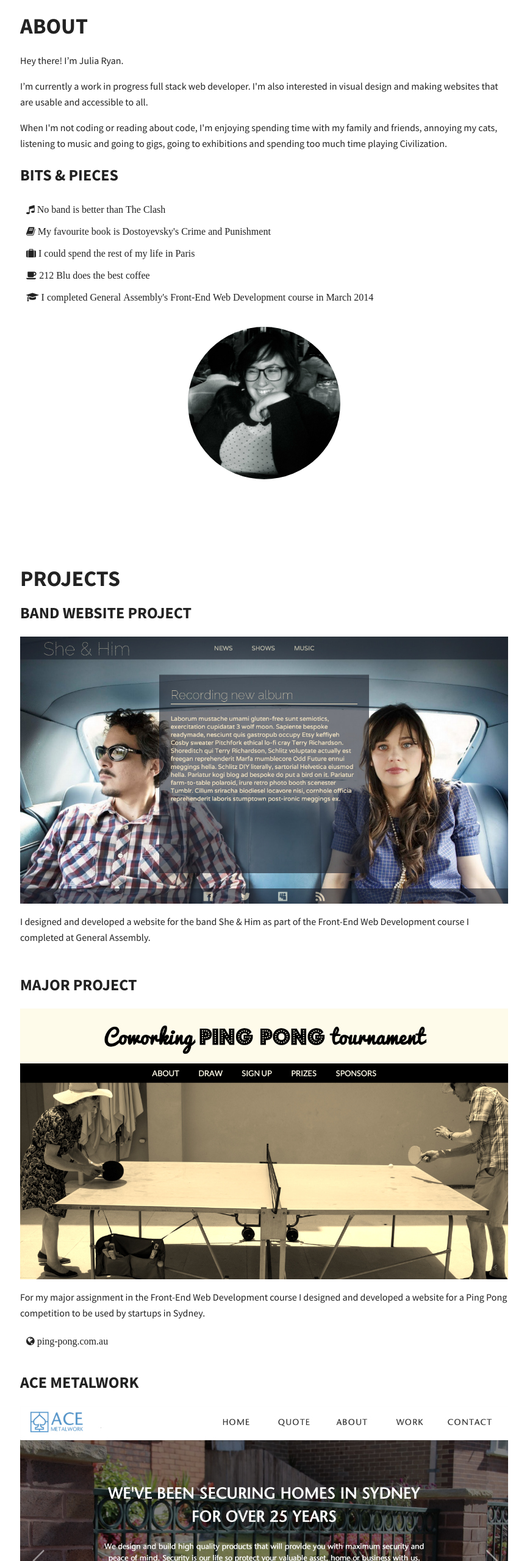
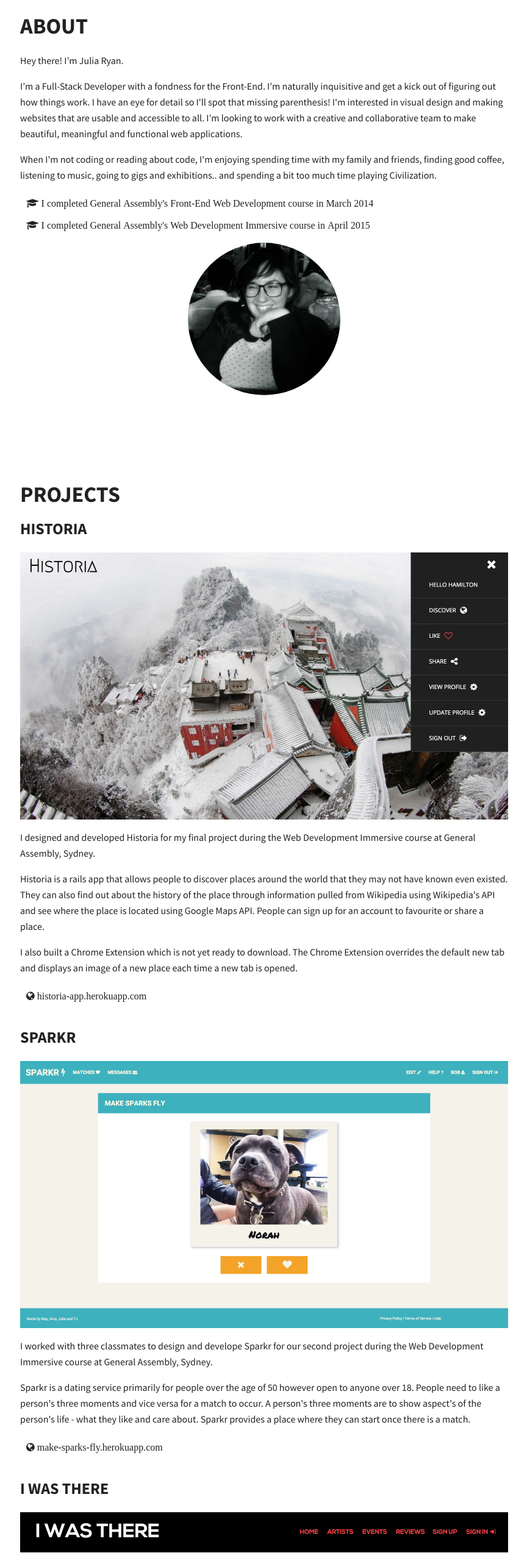
Before and after one commit to julia-/portfolio, a website: page source/jade/index.jade in a window 1280 px wide. Shown: the part 920-3480 px from the top of the page at 61% size, without its empty margins (207-1071 px from the left). Drawn offline with nearby package versions, Linux system fonts and the light colour scheme; files that its build step writes are made by us from their sources; files whose address does not match are found by name.

Commit message:
update about and projects content

```diff
--- a/source/jade/index.jade
+++ b/source/jade/index.jade
@@ -33,30 +33,43 @@
 					h2 About
 					.about-content
 						p Hey there! I’m Julia Ryan.
-						p I’m currently a work in progress full stack web developer. I'm also interested in visual design and making websites that are usable and accessible to all.
-						p When I'm not coding or reading about code, I'm enjoying spending time with my family and friends, annoying my cats, listening to music and going to gigs, going to exhibitions and spending too much time playing Civilization.
-						#bits-pieces
-							h3 Bits &amp; pieces
-							i.fa.fa-music
-								| No band is better than The Clash
-							i.fa.fa-book
-								| My favourite book is Dostoyevsky's Crime and Punishment
-							i.fa.fa-suitcase
-								| I could spend the rest of my life in Paris
-							i.fa.fa-coffee
-								| 212 Blu does the best coffee
-							i.fa.fa-graduation-cap
-								| I completed General Assembly's Front-End Web Development course in March 2014
+						p I’m a Full-Stack Developer with a fondness for the Front-End. I’m naturally inquisitive and get a kick out of figuring out how things work. I have an eye for detail so I'll spot that missing parenthesis! I'm interested in visual design and making websites that are usable and accessible to all. I’m looking to work with a creative and collaborative team to make beautiful, meaningful and functional web applications.
+						p When I'm not coding or reading about code, I'm enjoying spending time with my family and friends, finding good coffee, listening to music, going to gigs and exhibitions.. and spending a bit too much time playing Civilization.
+						i.fa.fa-graduation-cap
+							| I completed General Assembly's Front-End Web Development course in March 2014
+						i.fa.fa-graduation-cap
+							| I completed General Assembly's Web Development Immersive course in April 2015
 						.about-img
 							img#profile(src='img/julia-profile.jpg', alt='Image: Photo of Julia Ryan')
 				section#projects
 					h2 Projects
 					.project-content
-						h3 Band website project
-						img.project-img(src='img/band-website-project.jpg', alt='Image: Front page of the website')
-						p I designed and developed a website for the band She &amp; Him as part of the Front-End Web Development course I completed at General Assembly.
+						h3 Historia
+						a(href='https://historia-app.herokuapp.com/', alt='Historia')
+							img.project-img(src='img/historia-800x438.jpg', alt='Image: Front page of the website')
+						p I designed and developed Historia for my final project during the Web Development Immersive course at General Assembly, Sydney.
+						p Historia is a rails app that allows people to discover places around the world that they may not have known even existed. They can also find out about the history of the place through information pulled from Wikipedia using Wikipedia's API and see where the place is located using Google Maps API. People can sign up for an account to favourite or share a place.
+						p I also built a Chrome Extension which is not yet ready to download. The Chrome Extension overrides the default new tab and displays an image of a new place each time a new tab is opened.
+						i.fa.fa-globe
+							a(href='https://historia-app.herokuapp.com/', alt='Historia') historia-app.herokuapp.com
 					.project-content
-						h3 Major project
+						h3 Sparkr
+						a(href='https://make-sparks-fly.herokuapp.com/', alt='Sparkr')
+							img.project-img(src='img/sparkr-800x438.jpg', alt='Image: Front page of the website')
+						p I worked with three classmates to design and develope Sparkr for our second project during the Web Development Immersive course at General Assembly, Sydney.
+						p Sparkr is a dating service primarily for people over the age of 50 however open to anyone over 18. People need to like a person's three moments and vice versa for a match to occur. A person's three moments are to show aspect's of the person's life - what they like and care about. Sparkr provides a place where they can start once there is a match.
+						i.fa.fa-globe
+							a(href='https://make-sparks-fly.herokuapp.com/', alt='Sparkr') make-sparks-fly.herokuapp.com
+					.project-content
+						h3 I was there
+						a(href='https://i-was-there-app.herokuapp.com/', alt='I was there')
+							img.project-img(src='img/i-was-there-800x442.jpg', alt='Image: Front page of the website')
+						p I designed and developed 'I was there' for my first project during the Web Development Immersive course at General Assembly, Sydney.
+						p Using Last.FM's API, people can search for artists to add or read reviews of the artist's show.
+						i.fa.fa-globe
+							a(href='https://i-was-there-app.herokuapp.com/', alt='I was there') i-was-there-app.herokuapp.com
+					.project-content
+						h3 Coworking Ping Pong Competition
 						a(href='http://www.ping-pong.com.au', alt='Coworking Ping Pong Competition')
 							img.project-img(src='img/major-project.jpg', alt='Image: Front page of the website')
 						p For my major assignment in the Front-End Web Development course I designed and developed a website for a Ping Pong competition to be used by startups in Sydney.
@@ -69,6 +82,10 @@
 						P After the course I gained my first client. I designed and developed a simple one page website to be used for a local Sydney business.
 						i.fa.fa-globe
 							a(href='http://www.acemetalwork.com', alt='Ace Metalwork') acemetalwork.com
+					.project-content
+						h3 Band website project
+						img.project-img(src='img/band-website-project.jpg', alt='Image: Front page of the website')
+						p I designed and developed a website for the band She &amp; Him as part of the Front-End Web Development course I completed at General Assembly.
 		.footer-container
 			footer#contact.wrapper
 				p Made by Julia Ryan |
--- a/source/stylus/main.styl
+++ b/source/stylus/main.styl
@@ -42,6 +42,10 @@
 	padding 10px
 .main a
 	color #222
+i a:hover
+	color #E62240
+	font-weight 700
+
 
 // HEADER & FOOTER
 
```
Also changed, not shown: build/css/main.css, build/img/historia-800x438.jpg (added), build/img/i-was-there-800x442.jpg (added), build/img/sparkr-800x438.jpg (added), build/img/sparkr-800x438.png (added), build/index.html, source/public/img/historia-800x438.jpg (added), source/public/img/i-was-there-800x442.jpg (added), source/public/img/sparkr-800x438.jpg (added).
